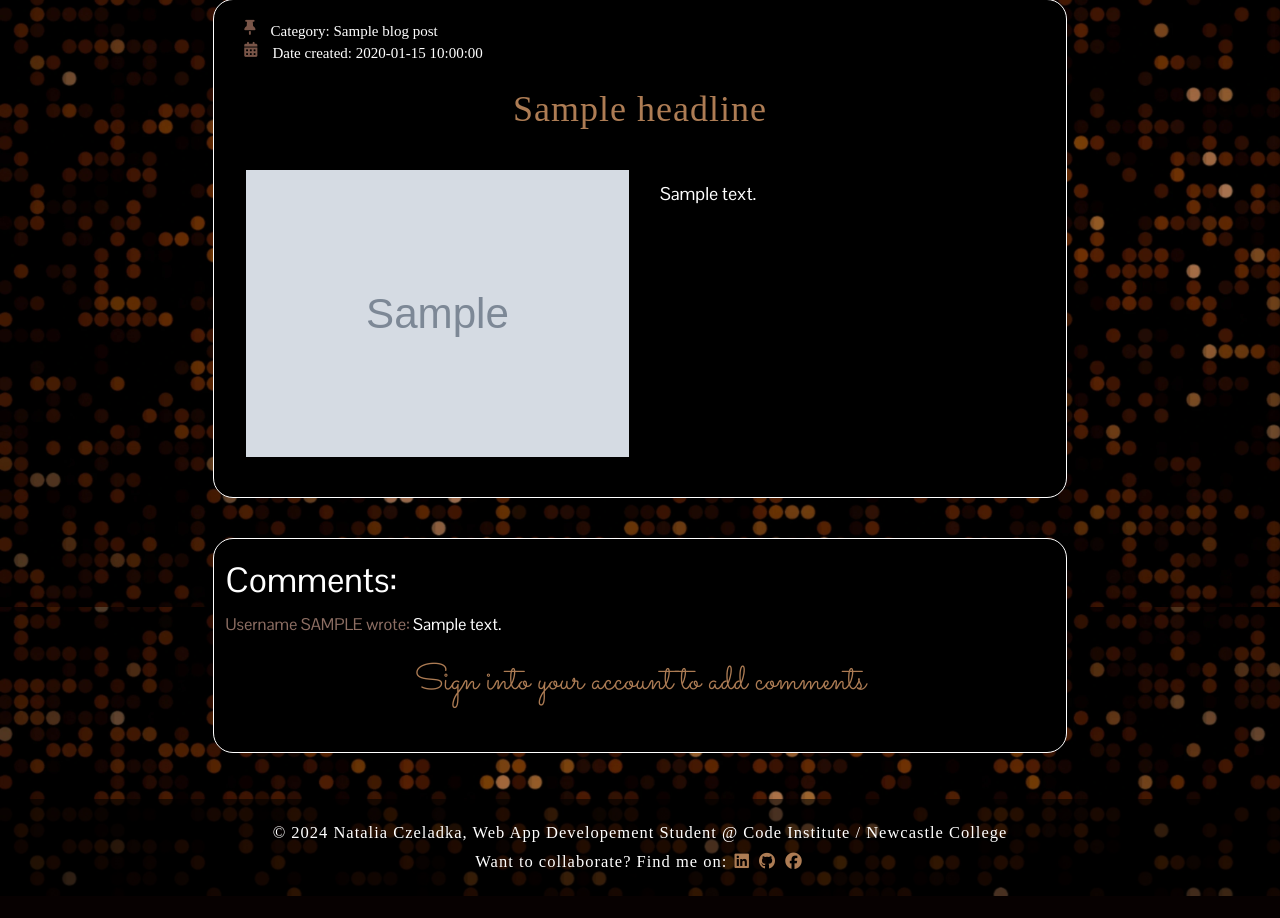
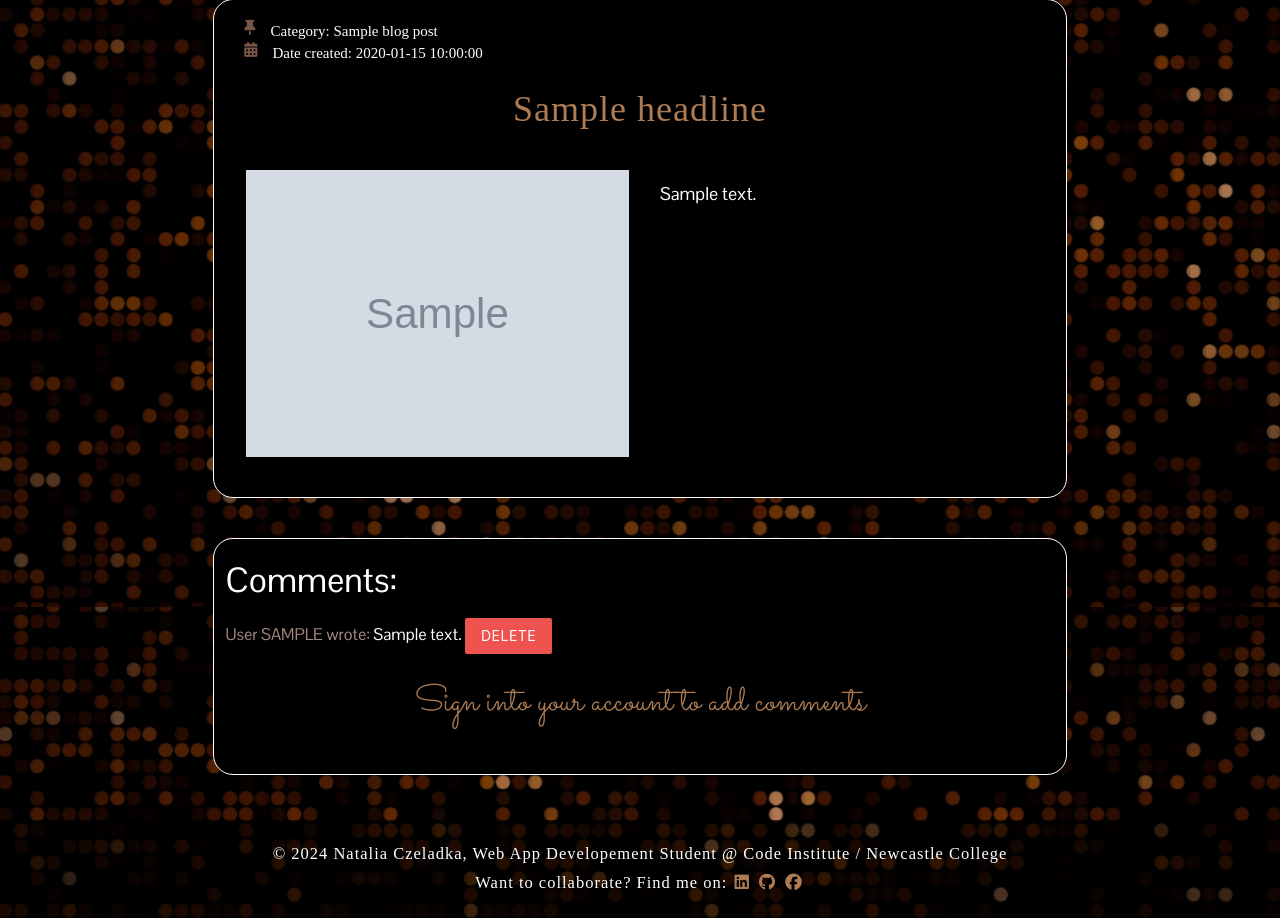
Before and after one commit to NataliaCzeladka/come-code-with-me, a Flask app: template templates/read_post.html in a window 1280 px wide. Shown: the part 193-1111 px from the top of the page. Before the commit the page ends 1089 px from the top, so only its background shows below. Run offline with Flask 2, Linux system fonts and the light colour scheme; the template is opened without the code that fills it: most values are stand-ins (such as "Sample title", 1, 10 or a date in 2020); grey boxes marked "Sample" are stand-in pictures; some libraries are stand-ins or nearby versions; some web fonts are replaced.

Commit message:
Add Delete Comment button

```diff
--- a/static/css/style.css
+++ b/static/css/style.css
@@ -236,6 +236,10 @@ input, textarea {
     color: #ad7c54;
 }
 
+.modal-trigger {
+    margin: 5px 0;
+}
+
 footer {
     font-family: 'Stint Ultra Expanded', serif;
     font-size: 110%;
--- a/static/js/script.js
+++ b/static/js/script.js
@@ -3,6 +3,7 @@ $(document).ready(function () {
   $('.materialboxed').materialbox();
   $('.tooltipped').tooltip();
   $("select").formSelect();
+  $('.modal').modal();
   $(".datepicker").datepicker({
     format: "dd mmmm, yyyy",
     yearRange: 0,
--- a/templates/read_post.html
+++ b/templates/read_post.html
@@ -22,8 +22,24 @@
             <ul>
                 {% for comment in comments %}
                 <li>
-                    <span class="brown-text text-lighten-1">Username {{ comment.username|upper }} wrote:</span>
+                    <span class="brown-text text-lighten-2">User {{ comment.username|upper }} wrote:</span>
                     <span>{{ comment.comment_content }}</span>
+                    <span>
+                        <button data-target="modal1" class="btn modal-trigger red lighten-1"
+                            type="submit">Delete</button>
+                        <div id="modal1" class="modal">
+                            <div class="modal-content">
+                                <h5 class="black-text"><i class="fa-solid fa-trash left"></i> Are you sure you want to
+                                    delete this comment? </h5>
+                            </div>
+                            <div class="modal-footer">
+                                <a href="{{ url_for('read_post', blog_post_id=blog_post._id) }}" class="modal-close waves-effect waves-green btn-small btn-mocha"><i
+                                        class="fa-solid fa-check"></i> Yes</a>
+                                <a href="#!" class="modal-close waves-effect waves-green btn-small btn-mocha"><i
+                                        class="fa-solid fa-xmark"></i> No</a>
+                            </div>
+                        </div>
+                    </span>
                 </li>
                 {% endfor %}
             </ul>
@@ -33,7 +49,8 @@
                 {% if session.user %}
                 <div class="input-field">
                     <i class="fa-solid fa-comment-dots prefix"></i>
-                    <input id="comment_content" name="comment_content" type="text" minlength="5" maxlength="80" required>
+                    <input id="comment_content" name="comment_content" type="text" minlength="5" maxlength="80"
+                        required>
                     <label for="comment_content">Add New Comment</label>
                 </div>
                 {% endif %}
```
